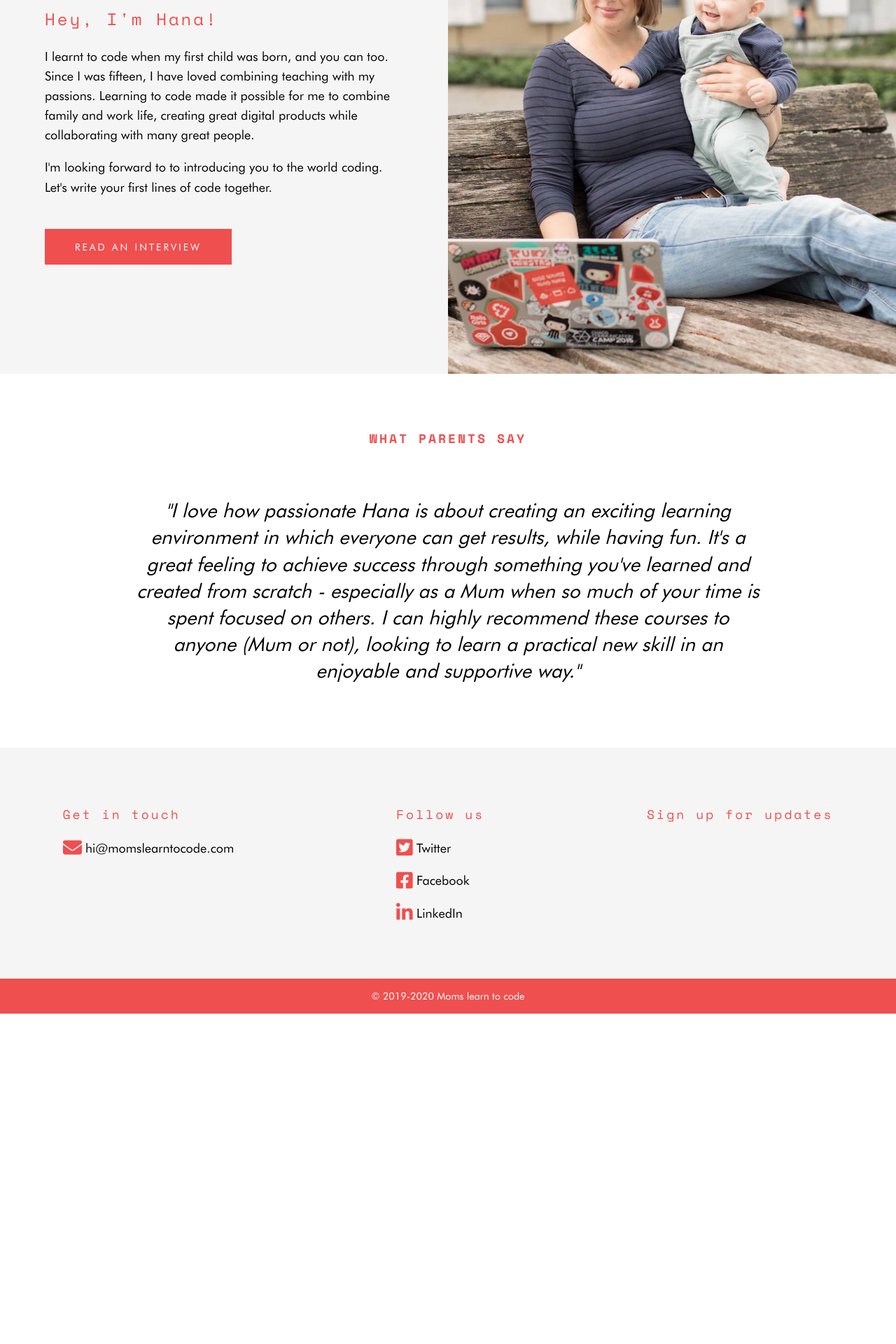
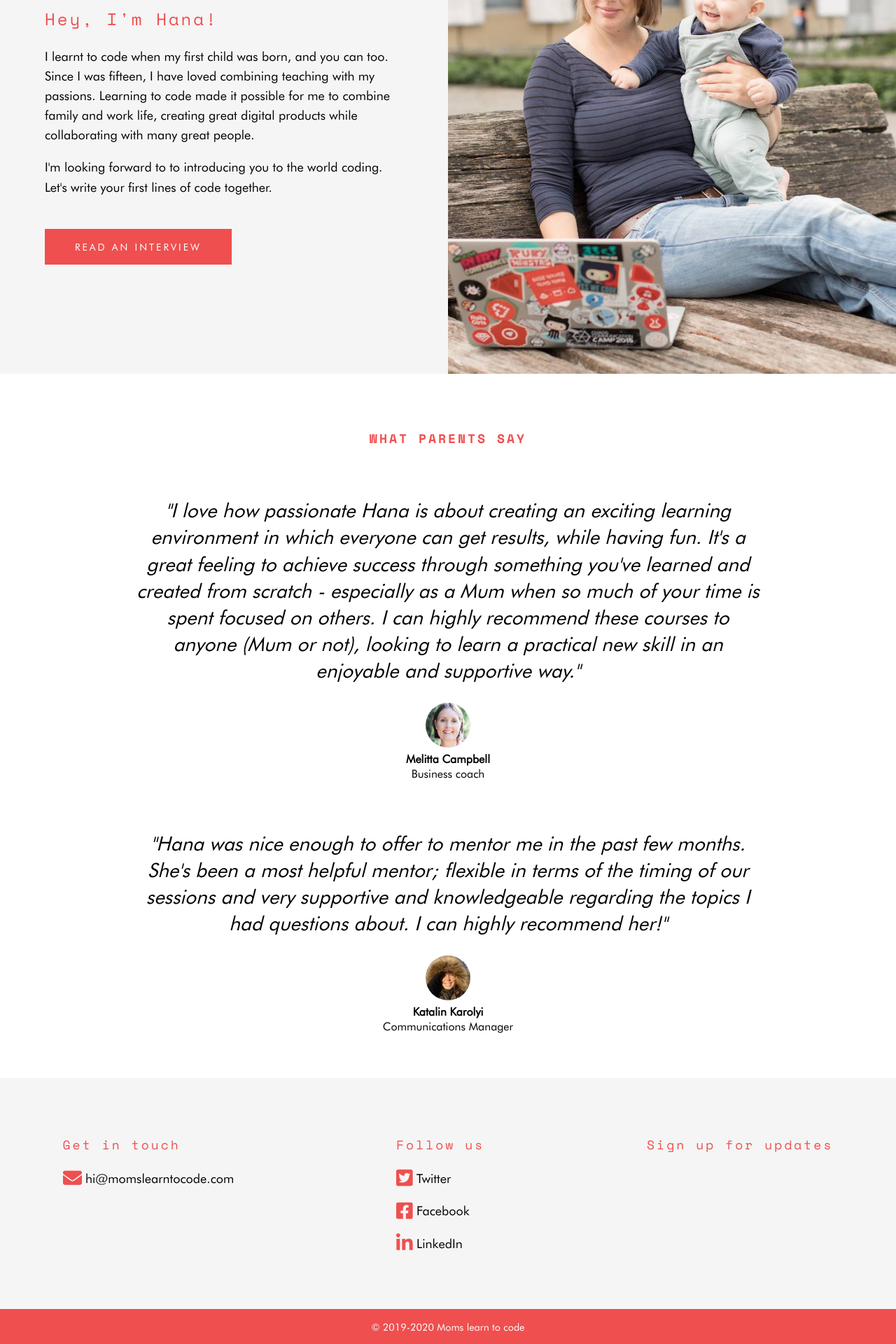
Before and after one commit to hharen/mltc_jekyll, a Jekyll site: the page built from index_to_be.html, in a window 1280 px wide. Shown: the part 3723-5643 px from the top of the page at 70% size. Built offline with Jekyll 4.4.1, drawn with Linux system fonts in a browser that asks for light colours; nearby versions of some CDN libraries; before the commit the page ends 5171 px from its top, so only the background shows below that.

Commit message:
Add actual testimonials and images

```diff
--- /dev/null
+++ b/_sass/components/avatar.scss
@@ -0,0 +1,5 @@
+.avatar {
+  width: 64px;
+  height: 64px;
+  border-radius: 100px;
+}
--- a/_sass/components/containers.scss
+++ b/_sass/components/containers.scss
@@ -63,18 +63,6 @@
   min-height: 500px;
 }
 
-.testimonials {
-  padding: 5% 15%;
-}
-
-.testimonials p {
-  font-size: 28px;
-  font-style: oblique;
-  line-height: 1.36;
-  letter-spacing: normal;
-  padding-top: 1.5em;
-}
-
 
 @media only screen and (max-width: 800px) {
     .about-me-box {
--- /dev/null
+++ b/_sass/components/testimonials.scss
@@ -0,0 +1,20 @@
+.testimonials {
+  padding: 5% 15%;
+}
+
+.testimonial {
+  font-size: 28px;
+  font-style: oblique;
+  line-height: 1.36;
+  letter-spacing: normal;
+  padding-top: 1.5em;
+}
+
+.name, .occupation {
+  font-size: 16px;
+  margin: 0;
+}
+
+.name {
+  font-weight: bold;
+}
--- a/css/main.scss
+++ b/css/main.scss
@@ -12,9 +12,11 @@ $body-font: 'FuturaBT W05 Book', 'Didact Gothic', sans-serif;
   src:url("../assets/fonts/464e1370-5b73-493b-a369-ee8ed8d2d36e.woff2") format("woff2"), url("Fonts/5575015/e23cba8f-ab32-49b8-95d3-3dad0150b369.woff") format("woff");
 }
 
+@import 'components/avatar';
 @import 'components/body';
 @import 'components/buttons';
 @import 'components/containers';
 @import 'components/course-card';
 @import 'components/footer';
 @import 'components/hero';
+@import 'components/testimonials';
--- a/index_to_be.html
+++ b/index_to_be.html
@@ -150,11 +150,23 @@ description: Coding classes made by moms, for moms. So if you're looking to comb
 
       <div class="container testimonials">
         <h2>What parents say</h2>
-        <p>"I love how passionate Hana is about creating an exciting learning environment
+        <p class="testimonial">"I love how passionate Hana is about creating an exciting learning environment
         in which everyone can get results, while having fun. It's a great feeling to achieve
         success through something you've learned and created from scratch - especially as a
         Mum when so much of your time is spent focused on others. I can highly recommend these
         courses to anyone (Mum or not), looking to learn a practical new skill in an enjoyable and
         supportive way."</p>
+        <img src="images/testimonials/melitta.jpg" class="avatar">
+        <p class="name">Melitta Campbell</p>
+        <p class="occupation">Business coach</p>
+        <div>
+          <p class="testimonial">"Hana was nice enough to offer to mentor me in the past few months.
+          She's been a most helpful mentor; flexible in terms of the timing of our sessions and very
+          supportive and knowledgeable regarding the topics I had questions about. I can highly recommend
+          her!"</p>
+          <img src="images/testimonials/katalin.jpg" class="avatar">
+          <p class="name">Katalin Karolyi</p>
+          <p class="occupation">Communications Manager</p>
+        </div>
       </div>
     </main>
```
Also changed, not shown: images/testimonials/katalin.jpg (added), images/testimonials/melitta.jpg (added).
